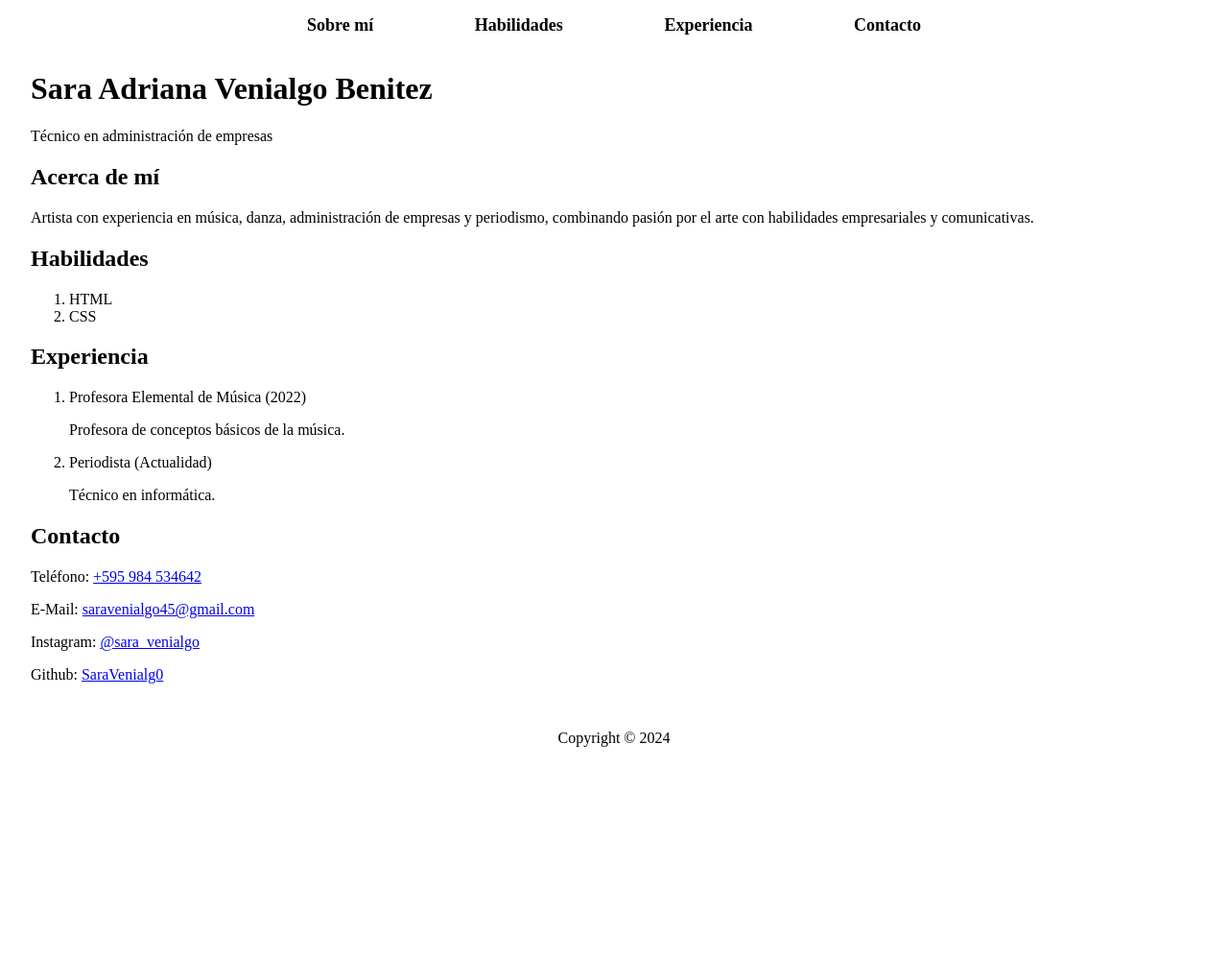
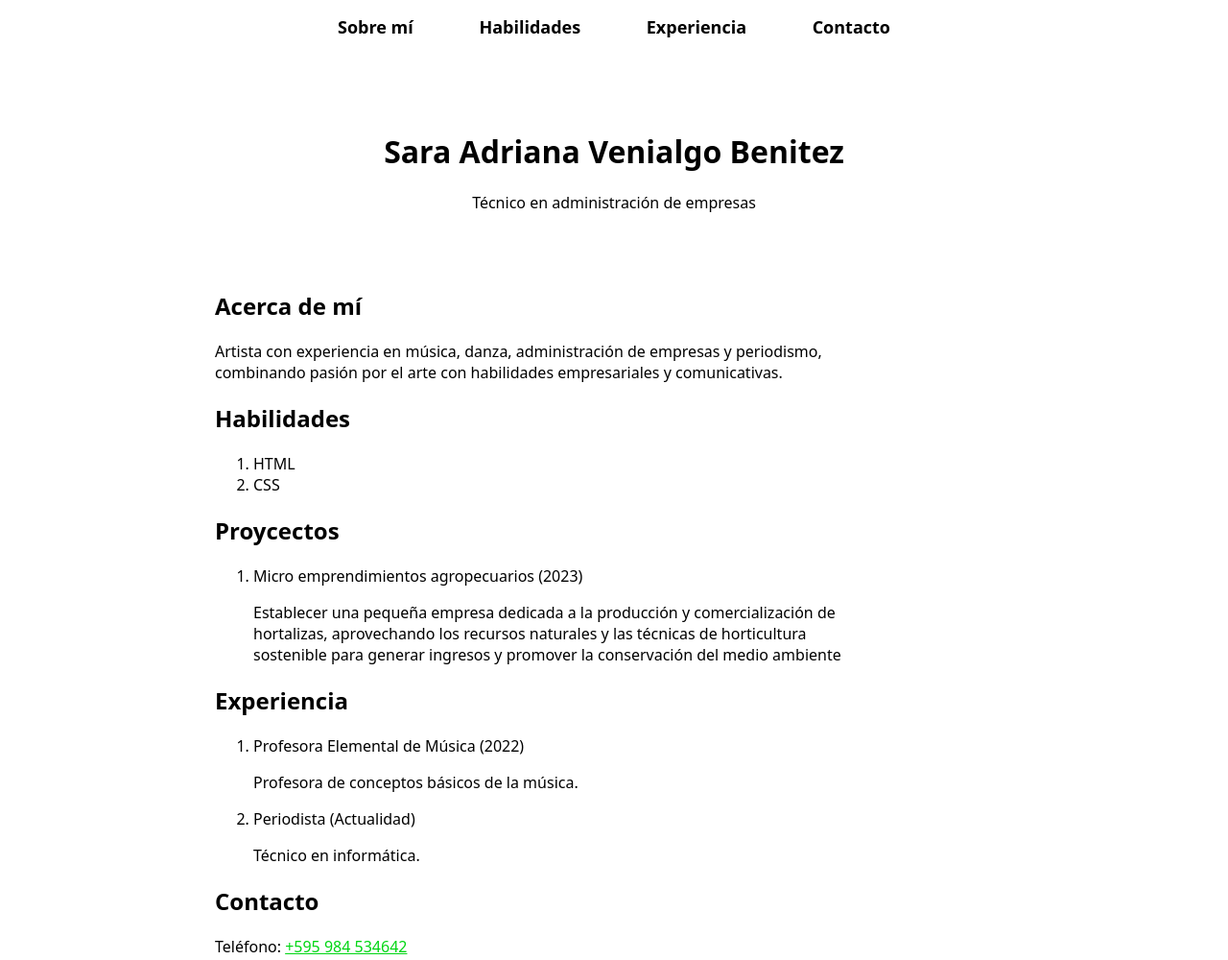
Before and after one commit to SaraVenialg0/Portfolio, a plain HTML site: page index.html in a window 1280 px wide. Shown: the top 1000 px of the page at 96% size. Before the commit the page ends 800 px from the top, so only its background shows below. Drawn offline with Linux system fonts and the light colour scheme.

Commit message:
Add files via upload

```diff
--- a/index.html
+++ b/index.html
@@ -23,7 +23,9 @@
       <section id="acercade">
         <h2>Acerca de mí</h2>
         <p>
-          Artista con experiencia en música, danza, administración de empresas y periodismo, combinando pasión por el arte con habilidades empresariales y comunicativas.
+          Artista con experiencia en música, danza, administración de empresas y
+          periodismo, combinando pasión por el arte con habilidades
+          empresariales y comunicativas.
         </p>
       </section>
       <section id="habilidades">
@@ -33,13 +35,18 @@
           <li>CSS</li>
         </ol>
       </section>
+      <section id="proyectos">
+        <h2>Proycectos</h2>
+        <ol>
+          <li>Micro emprendimientos agropecuarios (2023)</li>
+          <p>Establecer una pequeña empresa dedicada a la producción y comercialización de hortalizas, aprovechando los recursos naturales y las técnicas de horticultura sostenible para generar ingresos y promover la conservación del medio ambiente</p>
+        </ol>
+      </section>
       <section id="experiencia">
         <h2>Experiencia</h2>
         <ol>
           <li>Profesora Elemental de Música (2022)</li>
-          <p>
-            Profesora de conceptos básicos de la música.
-          </p>
+          <p>Profesora de conceptos básicos de la música.</p>
           <li>Periodista (Actualidad)</li>
           <p>Técnico en informática.</p>
         </ol>
@@ -47,22 +54,26 @@
 
       <section id="contacto">
         <h2>Contacto</h2>
-        <p>Teléfono: <a href="tel:+595984534642">+595 984 534642</a></p>
+        <p>
+          Teléfono: <a class="link" href="tel:+595984534642">+595 984 534642</a>
+        </p>
         <p>
           E-Mail:
-          <a href="mailto:saravenialgo45@gmail.com"
+          <a class="link" href="mailto:saravenialgo45@gmail.com"
             >saravenialgo45@gmail.com</a
           >
         </p>
         <p>
           Instagram:
-          <a
-            href="https://www.instagram.com/sara_venialgo/"
+          <a class="link" href="https://www.instagram.com/sara_venialgo/"
             >@sara_venialgo</a
           >
         </p>
         <p>
-          Github: <a href="https://github.com/SaraVenialg0">SaraVenialg0</a>
+          Github:
+          <a class="link" href="https://github.com/SaraVenialg0"
+            >SaraVenialg0</a
+          >
         </p>
       </section>
     </main>
--- a/styles.css
+++ b/styles.css
@@ -1,5 +1,7 @@
 body{
-    margin: 0;
+    width: 90%;
+    margin: 0 auto;
+    font-family: system-ui, -apple-system, BlinkMacSystemFont, 'Segoe UI', Roboto, Oxygen, Ubuntu, Cantarell, 'Open Sans', 'Helvetica Neue', sans-serif;
 }
 nav{
     display: flex;
@@ -19,11 +21,29 @@ nav a{
     color: black;
     transition: transform 300ms ease-out;
 }
+nav a:hover{
+    transform: scale(1.1);
+    text-decoration: underline;
+}
 
-main, .hTitle{
+main{
     margin-top: 1em;
-    margin-left: 2em;
+    margin-left: 10em;
+}
+.hTitle{
+    margin-top: 5em;
+    margin-bottom: 5em;
+    width: 100%;
+    text-align: center;
 }
 footer{
     margin-top: 3em;
 }
+
+.link{
+    color: #00d613;
+    transition: transform 300ms ease-out;
+}
+#acercade, #proyectos{
+    width: 70%;
+}
```
